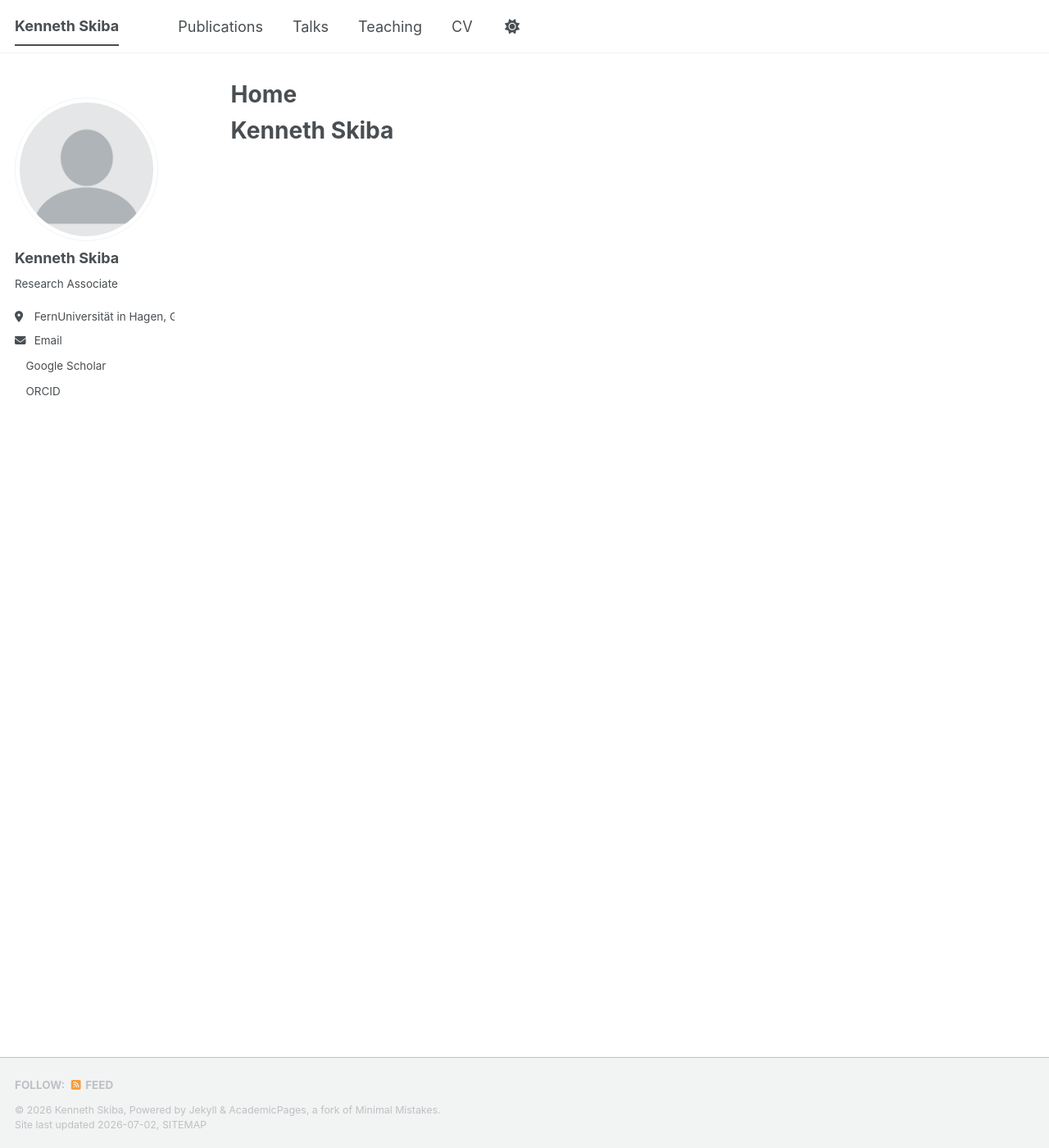
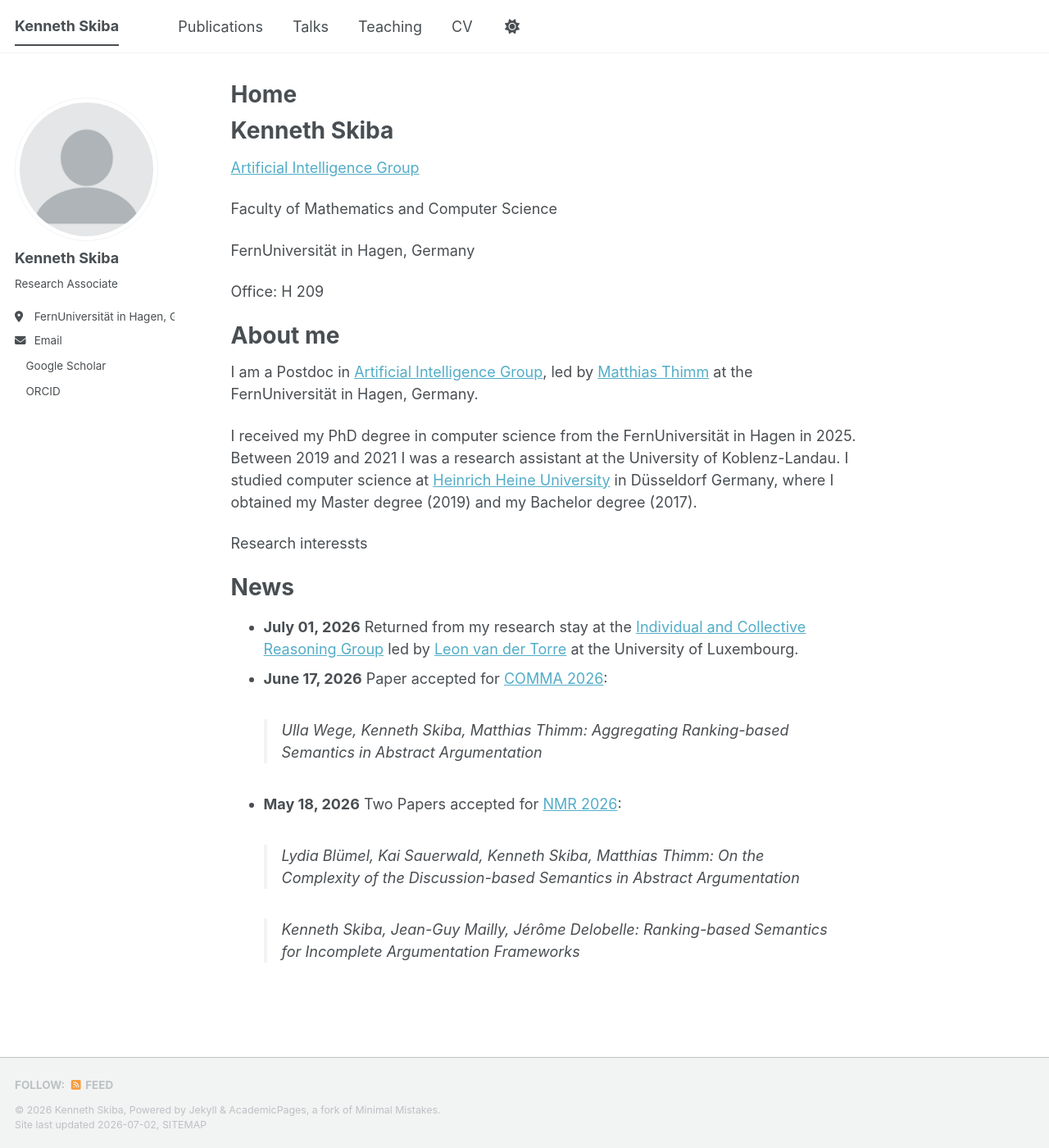
Before and after one commit to kennethskiba/kennethskiba.github.io, a Jekyll site: the page built from _pages/about.md, in a window 1280 px wide and 1400 px high. Shown: the whole window at 82% size. Built offline with Jekyll 4.4.1, drawn with Linux system fonts in a browser that asks for light colours; a style sheet for code colours, icons or effects is not loaded.

Commit message:
Update about.md

```diff
--- a/_pages/about.md
+++ b/_pages/about.md
@@ -8,3 +8,28 @@ redirect_from:
 ---
 Kenneth Skiba
 ======
+[Artificial Intelligence Group](https://www.fernuni-hagen.de/aig/en/)
+
+Faculty of Mathematics and Computer Science
+
+FernUniversität in Hagen, Germany
+
+Office: H 209
+
+About me
+======
+I am a Postdoc in [Artificial Intelligence Group](https://www.fernuni-hagen.de/aig/en/), led by [Matthias Thimm](https://www.mthimm.de/index.html) at the FernUniversität in Hagen, Germany.
+
+I received my PhD degree in computer science from the FernUniversität in Hagen in 2025. Between 2019 and 2021 I was a research assistant at the University of Koblenz-Landau. I studied computer science at [Heinrich Heine University](https://www.cs.hhu.de/en/) in Düsseldorf Germany, where I obtained my Master degree (2019) and my Bachelor degree (2017).
+
+Research interessts
+
+News
+======
+- **July 01, 2026** Returned from my research stay at the [Individual and Collective Reasoning Group](https://icr.uni.lu/index.html) led by [Leon van der Torre](https://icr.uni.lu/leonvandertorre/) at the University of Luxembourg.
+- **June 17, 2026** Paper accepted for [COMMA 2026](https://comma2026.vercel.app/):
+  > Ulla Wege, Kenneth Skiba, Matthias Thimm: *Aggregating Ranking-based Semantics in Abstract Argumentation*
+- **May 18, 2026** Two Papers accepted for [NMR 2026](https://nmr.krportal.org/2026/):
+  > Lydia Blümel, Kai Sauerwald, Kenneth Skiba, Matthias Thimm: *On the Complexity of the Discussion-based Semantics in Abstract Argumentation*
+
+  > Kenneth Skiba, Jean-Guy Mailly,  Jérôme Delobelle: *Ranking-based Semantics for Incomplete Argumentation Frameworks*
```
